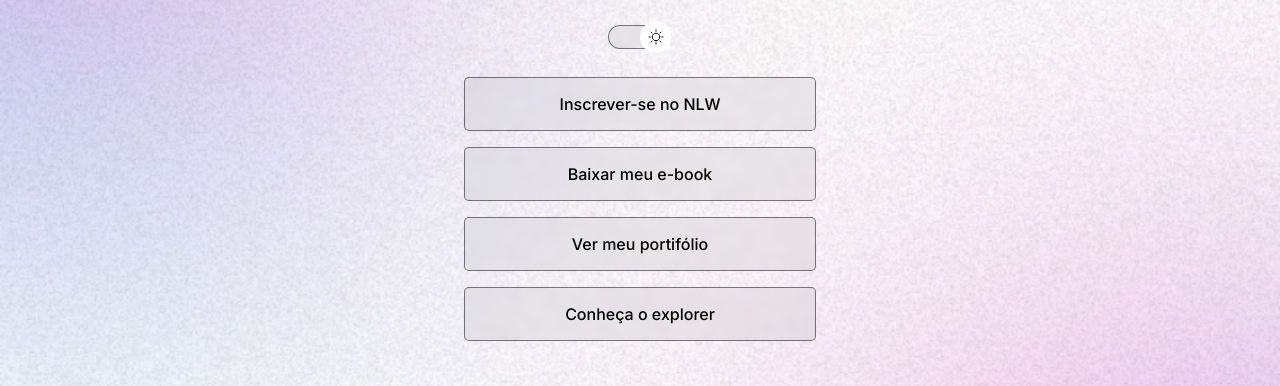
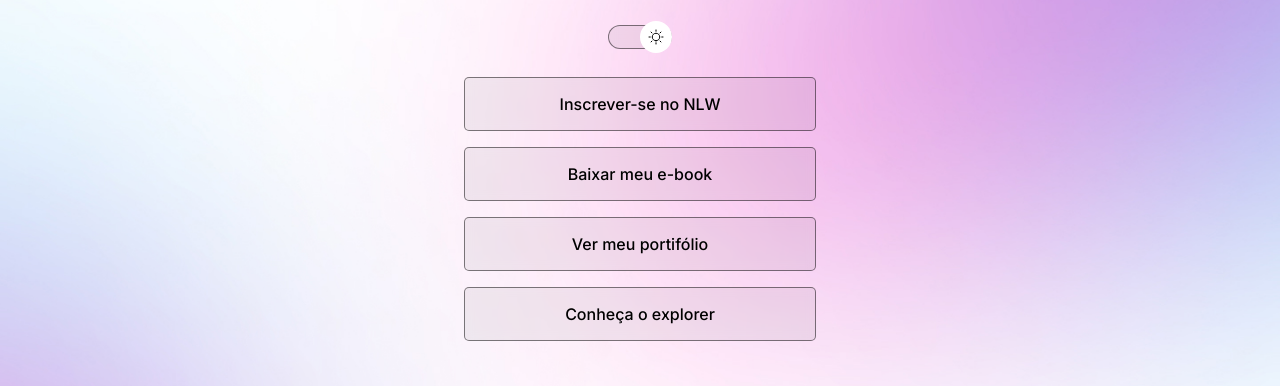
Before and after one commit to andersonNobertinho/Rocketseat---Discover-Revisao, a plain HTML site: page Discover - Revisao/index.html in a window 1280 px wide. Shown: the part 231-617 px from the top of the page. Drawn offline with nearby package versions, Linux system fonts and the light colour scheme.

Commit message:
Adicionando media no css

```diff
--- a/Discover - Revisao/style.css
+++ b/Discover - Revisao/style.css
@@ -44,6 +44,9 @@ body {
   */
   background: var(--bg-url) no-repeat top center/cover;
   /* video: As caixas do HTML e CSS na prática */
+
+  height: 100vh;
+
 }
 
 body * {
@@ -174,3 +177,16 @@ ul li a:hover {
   text-align: center;
   font-size: 14px;
  }
+
+
+ /* Media  */
+ @media (min-width: 700px) {
+  :root {
+    --bg-url: url(./assets/bg-desktop.jpg)
+  }
+
+  .light {
+    --bg-url: url(./assets/bg-desktop-light.jpg)
+  }
+
+ }
```
Also changed, not shown: Discover - Revisao/index.html (+1 -0 lines), Discover - Revisao/assets/bg-desktop-light.jpg (added), Discover - Revisao/assets/bg-desktop.jpg (added).
